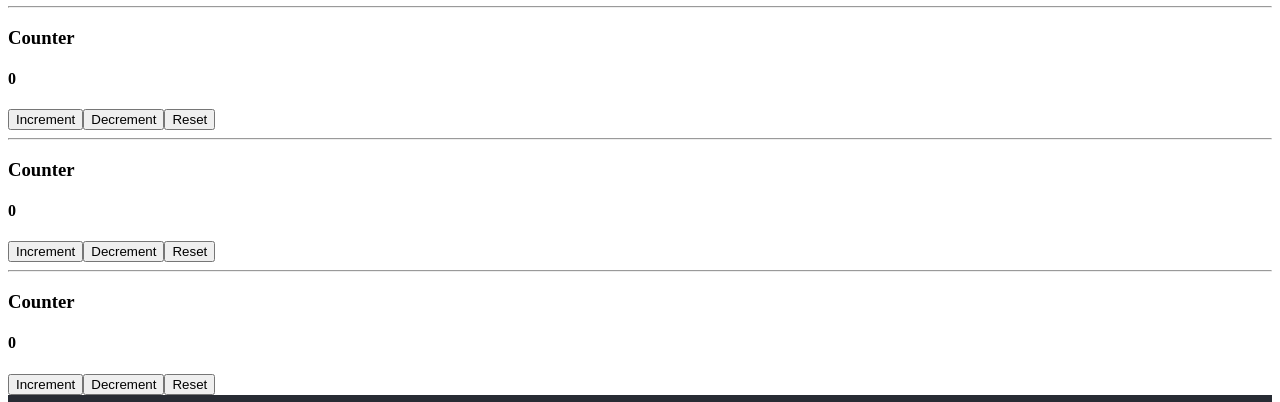
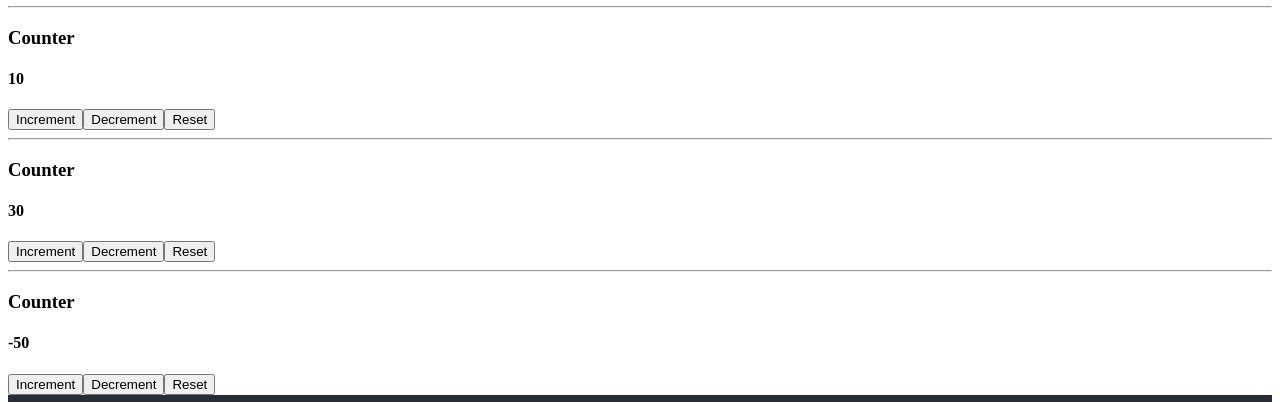
Before and after one commit to wanmuz86/hello-react-apr25, a React (Vite) app: page / in a window 1280 px wide. Shown: the part 321-723 px from the top of the page. Built offline with nearby package versions, Linux system fonts and the light colour scheme.

Commit message:
Add max and initialValue as prop (exercise)

```diff
--- a/src/components/Counter.jsx
+++ b/src/components/Counter.jsx
@@ -2,7 +2,12 @@
 
 // Retrieve the props / configuration passed to the component
 //object destrucring of the props, to receive it in variable min
-const Counter = ({min}) => {
+
+// Pass the initialValue as prop [2]
+
+// Pass the maximum value as prop [3] // Message = Number cannot be bigger than max
+
+const Counter = ({min, initialValue, max}) => {
 
 
     // Create a state variable to store the value of the counter
@@ -13,14 +18,18 @@
     // setCounter -> to set the value of the counter [setter]
     // useState(0) -> 0 is the initial value of the counter
 
-    const [counter, setCounter] = useState(0)
+    const [counter, setCounter] = useState(initialValue)
 
     const [message, setMessage] = useState('')
 
 
     const increment = () => {
-        setCounter(counter + 1) // Increment the value of counter by 1
-        setMessage('') // Reset the message
+        if (counter >=max){
+            setMessage(`Number cannot be bigger than ${max}`)
+        } else {
+            setCounter(counter + 1) // Increment the value of counter by 1
+            setMessage('') // Reset the message
+        }
     }
 // Exercise: WHen user try to decrement the counter at 0,
 // a message should be shown on the UI, eg below h4,
@@ -33,6 +42,7 @@
         }
         else {
             setCounter(counter-1) // Decrement the value of counter by 1
+            setMessage('') // Reset the message
         }
     }
 
--- a/src/components/Main.jsx
+++ b/src/components/Main.jsx
@@ -11,13 +11,13 @@
         </h2>
         <hr />
         {/* Passing data/configuration (props) to the component */}
-        <Counter min={0}/>
+        <Counter min={0} initialValue={0} max={10}/>
         <hr />
-        <Counter min={-5}/>
+        <Counter min={-5} initialValue={10} max={10}/>
         <hr />
-        <Counter min={-10}/>
+        <Counter min={-10} initialValue={30} max={50}/>
         <hr />
-        <Counter min={-100}/>
+        <Counter min={-100} initialValue={-50} max={0} />
     </div>
   )
 }
```
